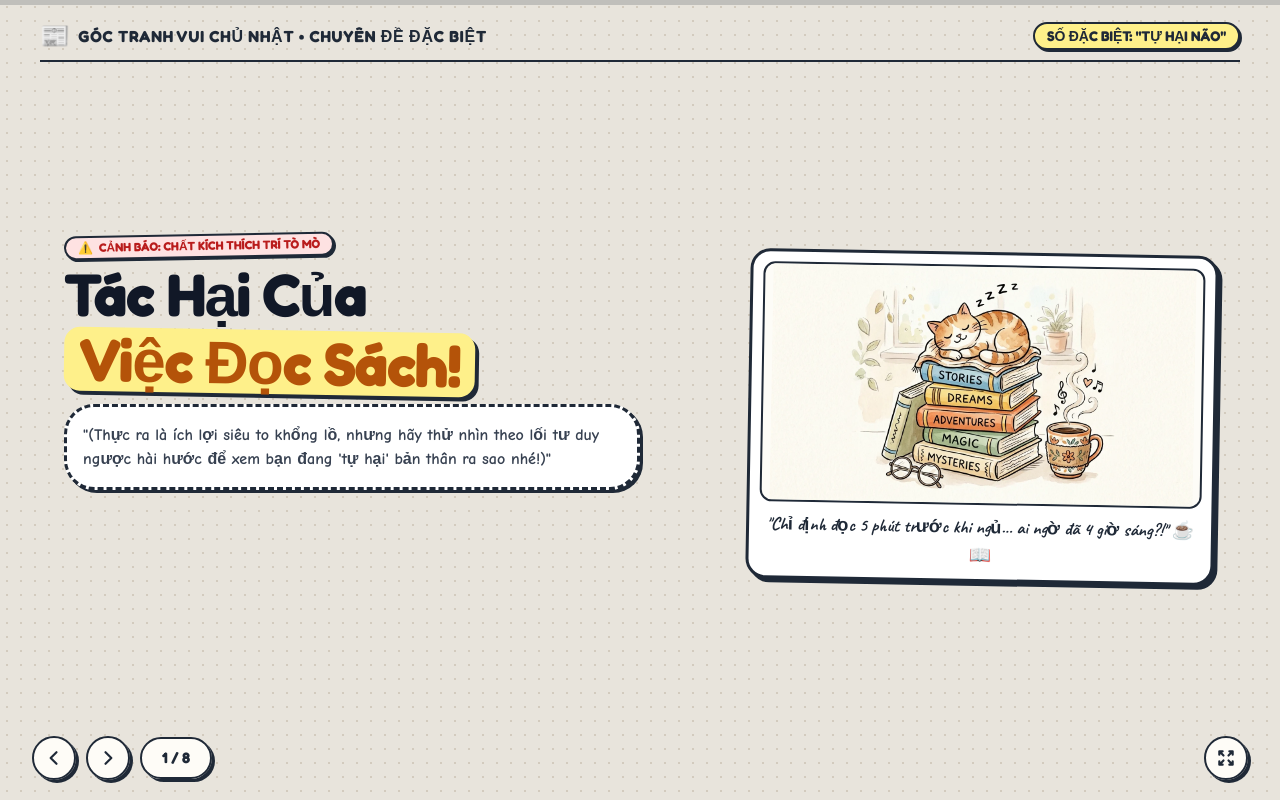
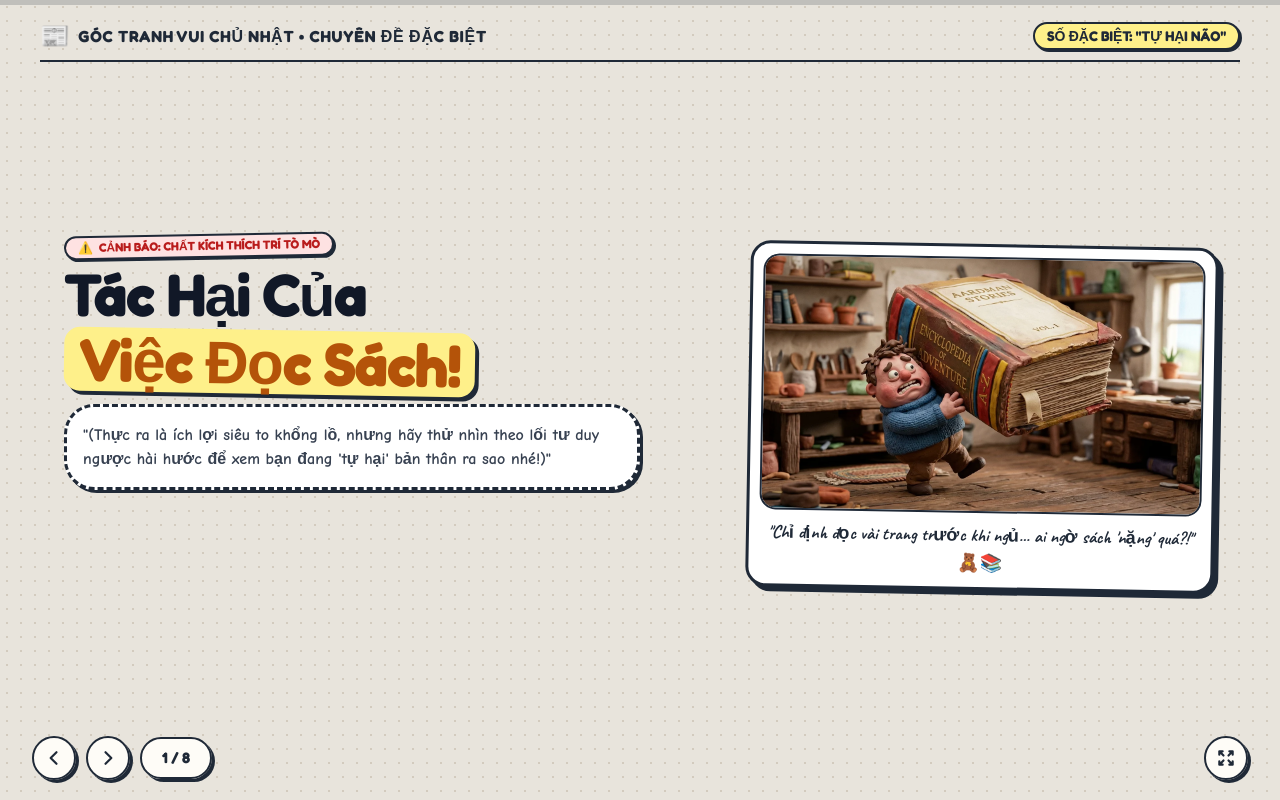
Before and after one commit to manfriendsss/tac-hai-cua-viec-doc-sach, a React (Vite) app: page /#slide-1 in a window 1280 px wide. Built offline with nearby package versions, Linux system fonts and the light colour scheme.

Commit message:
style: Cập nhật Hero Illustration Slide 1 theo phong cách Modern 3D Claymation

```diff
--- a/src/slides/Slide1Title.tsx
+++ b/src/slides/Slide1Title.tsx
@@ -90,19 +90,19 @@ export const Slide1Title: React.FC = () => {
 
         </div>
 
-        {/* Right 5 Columns: Sunday Comic Strip Illustration */}
+        {/* Right 5 Columns: 3D Claymation Hero Illustration */}
         <div className="col-span-12 md:col-span-5 flex flex-col items-center justify-center">
-          <div className="w-full comic-panel p-2.5 bg-white relative rotate-1 shadow-[4px_4px_0px_#1f2937]">
-            <div className="w-full h-44 sm:h-52 md:h-60 rounded-xl overflow-hidden border-2 border-[#1f2937] bg-[#fdfcf7] flex items-center justify-center">
+          <div className="w-full comic-panel p-2.5 bg-white relative rotate-1 shadow-[5px_5px_0px_#1f2937]">
+            <div className="w-full h-48 sm:h-56 md:h-64 rounded-2xl overflow-hidden border-2 border-[#1f2937] bg-[#fdfcf7] flex items-center justify-center">
               <img
-                src="/assets/sunday-books-cat.webp"
-                alt="Tranh vui báo chủ nhật: Sách, cà phê và chú mèo"
-                className="w-full h-full object-contain"
+                src="/assets/theme-3-claymation-3d.webp"
+                alt="Đất sét 3D Claymation: Nhân vật vác cuốn sách khổng lồ"
+                className="w-full h-full object-cover"
               />
             </div>
             <div className="mt-2 text-center">
               <p className="font-comic-hand text-base sm:text-lg text-[#1f2937] font-black">
-                "Chỉ định đọc 5 phút trước khi ngủ... ai ngờ đã 4 giờ sáng?!" ☕📖
+                "Chỉ định đọc vài trang trước khi ngủ... ai ngờ sách 'nặng' quá?!" 🧸📚
               </p>
             </div>
           </div>
```
